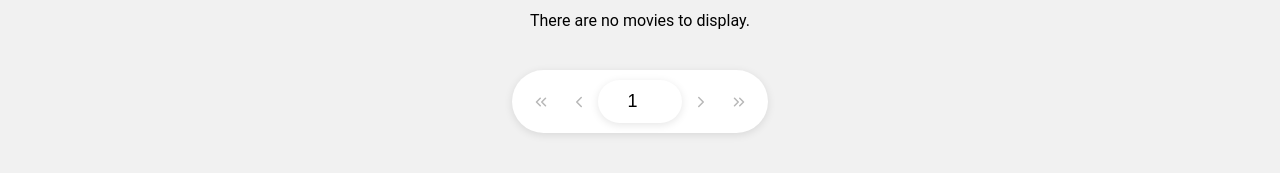
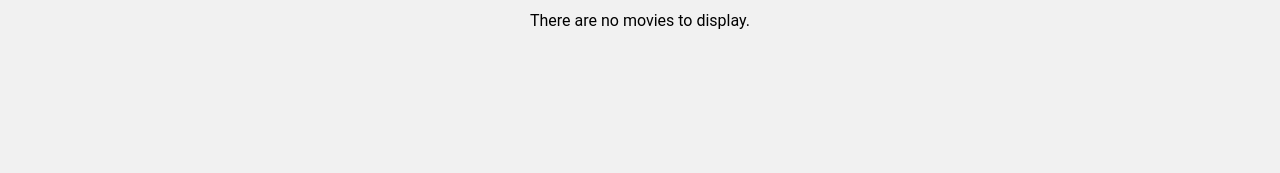
Before and after one commit to cristian-ungureanu/Movie-DB, a React (Vite) app: page /favorites in a window 1280 px wide. Shown: the part 517-690 px from the top of the page. Built offline with nearby package versions, Linux system fonts and the light colour scheme.

Commit message:
zindex update and remove botton pg when no results

```diff
--- a/src/js/AppWrapper.jsx
+++ b/src/js/AppWrapper.jsx
@@ -11,7 +11,7 @@ import Filters from "./Components/Filters";
 
 const AppWrapper = () => {
   const location = useLocation();
-  const { setQuery, setErrorMessage } = useContext(GlobalContext);
+  const { setQuery, setErrorMessage, movies } = useContext(GlobalContext);
   useEffect(() => {
     setErrorMessage("");
     setQuery("");
@@ -28,9 +28,7 @@ const AppWrapper = () => {
             <Route path="/" element={<Browse />} />
             <Route path="/favorites" element={<Favorites />} />
           </Routes>
-          <div className="footer">
-            <Pagination />
-          </div>
+          <div className="footer">{movies.length !== 0 && <Pagination />}</div>
         </div>
       </div>
     </>
--- a/src/scss/_grid.scss
+++ b/src/scss/_grid.scss
@@ -27,6 +27,7 @@
     border-radius: 5px;
     opacity: 0;
     transition: opacity $base-transition;
+    z-index: 1000;
 }
 
 .toast.show {
```
Also changed, not shown: 1 other file (tests, documents, lock files or other folders).
